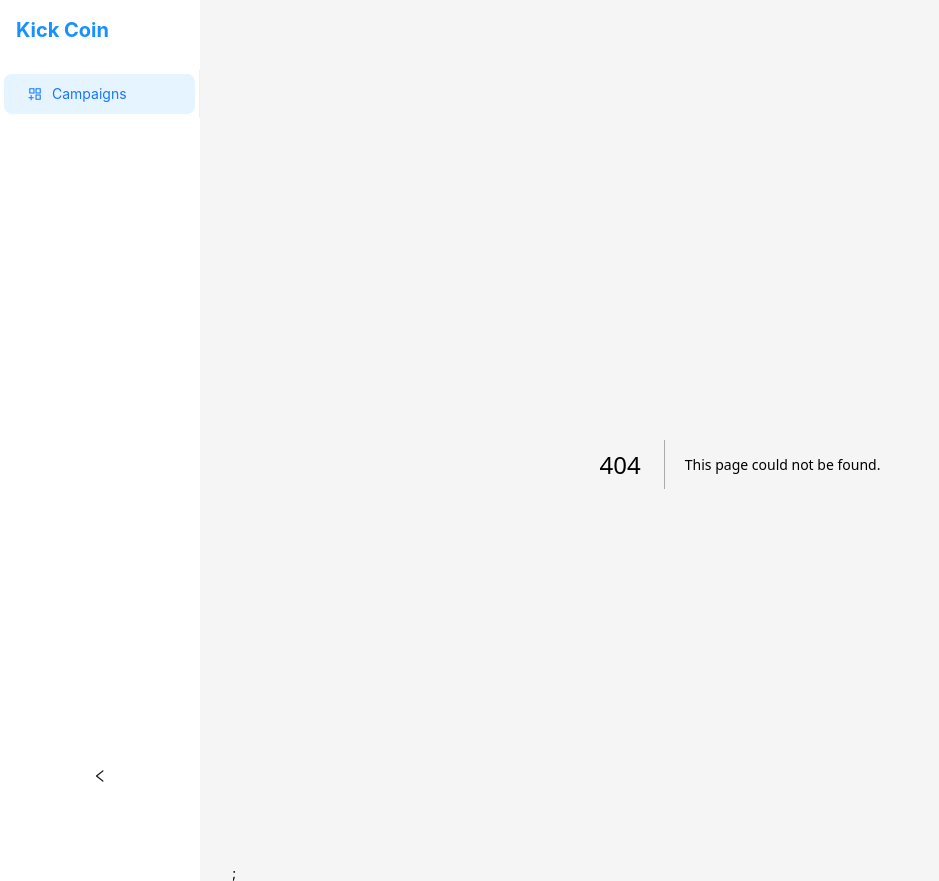
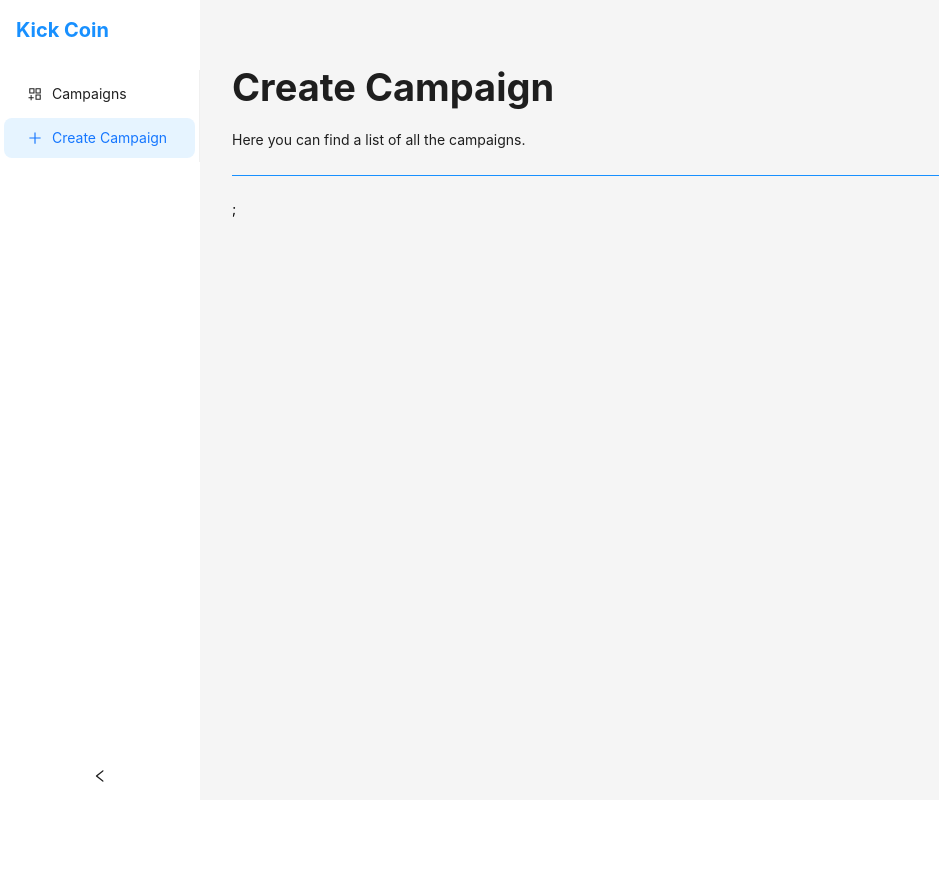
Before and after one commit to danielsheetrit/kickstarter-solidity-web3-nextjs, a Next.js app: page /create-campagin in a window 1280 px wide. Before the commit this address had no page. Shown: the whole page, without its empty margins (0-939 px from the left). After the commit the page ends 800 px from the top, so only its background shows below. Built offline with nearby package versions, Linux system fonts and the light colour scheme.

Commit message:
implement page loader

```diff
--- /dev/null
+++ b/components/Loader.js
@@ -0,0 +1,18 @@
+import { Spin } from 'antd';
+
+export default function Loader({ size }) {
+  return (
+    <div
+      style={{
+        height: '100vh',
+        margin: '40vh auto',
+      }}
+    >
+      <Spin size={size} />
+    </div>
+  );
+}
+
+Loader.defaultProps = {
+  size: 'large',
+};
--- a/components/PageLayout.js
+++ b/components/PageLayout.js
@@ -1,8 +1,13 @@
 import { useState, useEffect } from 'react';
+// next
+import { useRouter } from 'next/router';
 
 // Antd
-import { AppstoreAddOutlined } from '@ant-design/icons';
+import { AppstoreAddOutlined, PlusOutlined } from '@ant-design/icons';
 import { Layout, Menu, Typography } from 'antd';
+
+// components
+import Loader from './Loader';
 
 const { Title } = Typography;
 const { Sider } = Layout;
@@ -17,7 +22,8 @@ function getItem(label, key, icon, children) {
 }
 
 const items = [
-  getItem('Campaigns', '1', <AppstoreAddOutlined />),
+  getItem('Campaigns', '/', <AppstoreAddOutlined />),
+  getItem('Create Campaign', '/create-campagin', <PlusOutlined />),
   // getItem('Team', 'sub2', <TeamOutlined />, [
   //   getItem('Team 1', '6'),
   //   getItem('Team 2', '8'),
@@ -26,13 +32,37 @@ const items = [
 
 export default function PageLayout({ children }) {
   const [collapsed, setCollapsed] = useState(false);
+  const [loading, setLoading] = useState(false);
+  const [currentPageRoute, setCurrentPageRoute] = useState([]);
+
+  const router = useRouter();
 
   useEffect(() => {
+    if (router.pathname) {
+      setCurrentPageRoute([router.pathname]);
+    }
+
     if (window.innerWidth <= 768) {
       setCollapsed(true);
     }
-  }, []);
+  }, [router.pathname]);
 
+  // loader logic
+  useEffect(() => {
+    const handleStart = (url) => url !== router.asPath && setLoading(true);
+    const handleComplete = (url) => url === router.asPath && setLoading(false);
+
+    router.events.on('routeChangeStart', handleStart);
+    router.events.on('routeChangeComplete', handleComplete);
+    router.events.on('routeChangeError', handleComplete);
+
+    return () => {
+      router.events.off('routeChangeStart', handleStart);
+      router.events.off('routeChangeComplete', handleComplete);
+      router.events.off('routeChangeError', handleComplete);
+    };
+  });
+  console.log(currentPageRoute);
   return (
     <Layout style={{ minHeight: '100vh' }} hasSider>
       <Sider
@@ -53,9 +83,11 @@ export default function PageLayout({ children }) {
 
         <Menu
           theme="light"
-          defaultSelectedKeys={['1']}
+          // defaultSelectedKeys={currentPageRoute}
+          selectedKeys={currentPageRoute}
           mode="inline"
           items={items}
+          onClick={({ key }) => router.push(key)}
         />
       </Sider>
       <Layout
@@ -65,7 +97,7 @@ export default function PageLayout({ children }) {
           paddingRight: '32px',
         }}
       >
-        {children}
+        {loading ? <Loader /> : children}
       </Layout>
     </Layout>
   );
--- a/next.config.js
+++ b/next.config.js
@@ -1,6 +1,6 @@
 /** @type {import('next').NextConfig} */
 const nextConfig = {
-  reactStrictMode: true,
+  reactStrictMode: false,
 }
 
 module.exports = nextConfig
--- /dev/null
+++ b/pages/create-campagin.js
@@ -0,0 +1,14 @@
+import Meta from '../components/Meta';
+import PageHeader from '../components/PageHeader';
+
+export default function CreateCampaign() {
+  return (
+    <>
+      <Meta title="Kick Coin | Create Campaign" />
+      <PageHeader
+        title="Create Campaign"
+        body="Here you can find a list of all the campaigns."
+      />
+    </>
+  );
+}
--- a/styles/campaigns.css
+++ b/styles/campaigns.css
@@ -1,3 +1,4 @@
+/* handle container */
 .flex-row-between {
     display: flex;
     flex-direction: row;
@@ -5,18 +6,22 @@
     align-items: flex-end;
 }
 
+/* handle button */
 @media (max-width: 524px) {
     .flex-row-between {
         flex-direction: column;
         align-items: flex-start;
     }
-    .flex-row-between > button {
+    .flex-row-between > a {
        margin-block-start: 1rem;
     }
 }
 
 @media (max-width: 450px) {
-    .flex-row-between > button {
+    .flex-row-between > a > button {
        width: 100% !important;
     }
+    .flex-row-between > a {
+        width: 100% !important;
+     }
 }
```
Also changed, not shown: pages/index.js (+10 -4 lines).
